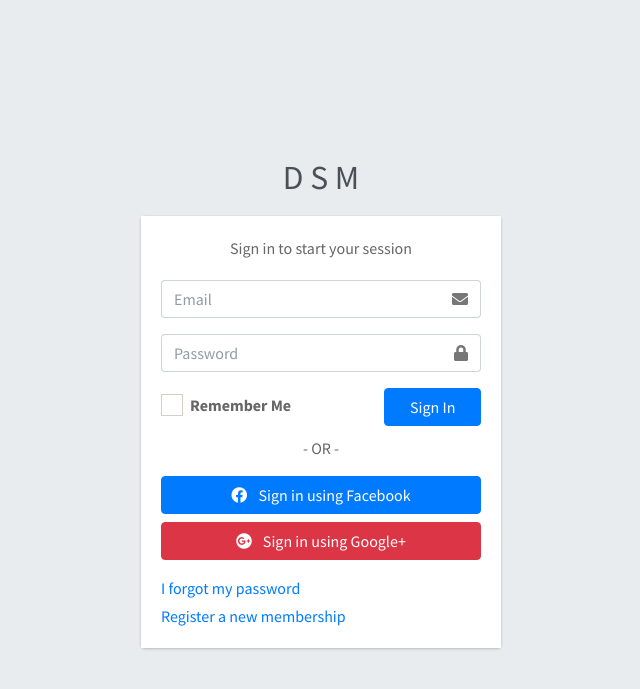
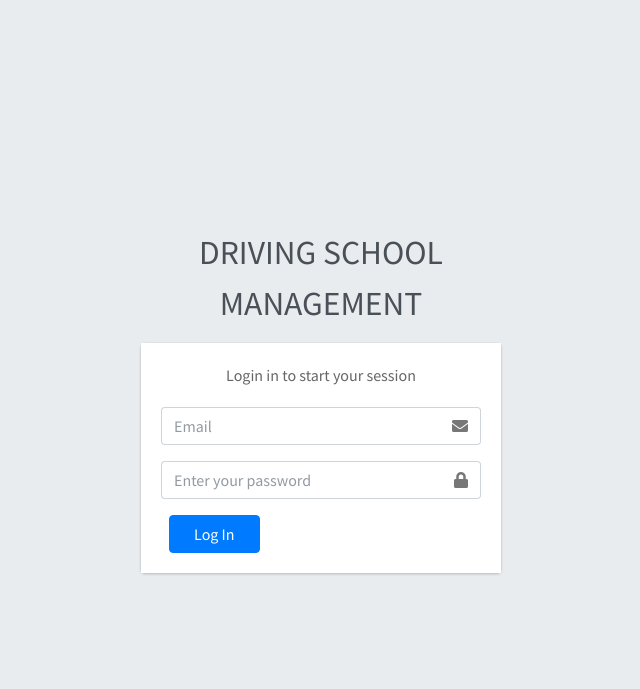
Before and after one commit to muhd-shafeen-34/Driving-School-Management-System, a Django app: page /login?next=/admin_home in a window 1280 px wide. Shown: the top 689 px of the page, without its empty margins (319-959 px from the left). Run offline with Django 5.2, Linux system fonts and the light colour scheme; some libraries are stand-ins or nearby versions.

Commit message:
added login fuctionality for every user

```diff
--- /dev/null
+++ b/App/forms.py
@@ -0,0 +1,11 @@
+from django import forms
+
+class CustomLoginForm(forms.Form):
+    email = forms.EmailField(label='Email', max_length=100,widget=forms.TextInput(attrs={
+        'class': 'form-control',  # Add your desired class here
+        'placeholder': 'Email'
+    }))
+    password = forms.CharField(label="Password",widget=forms.PasswordInput(attrs={
+        'class': 'form-control',  # Add your desired class here
+        'placeholder': 'Enter your password'
+    }))
--- a/App/urls.py
+++ b/App/urls.py
@@ -16,11 +16,14 @@ Including another URLconf
 """
 from django.contrib import admin
 from django.urls import path,include
-from App import views
+from App import Admin_Views, Staff_Views, Student_Views, views
+from django.contrib.auth.views import LoginView
 
 urlpatterns = [
     path('',views.index),
-    path('login',views.login),
-
+    path('login',views.custom_login_view, name='login'),
+    path('admin_home',Admin_Views.admin_dashboard,name='admin_home'),
+    path('staff_home',Staff_Views.staff_dashboard,name='staff_home'),
+    path('student_home',Student_Views.student_dashboard,name='student_home'),
 
 ]
--- a/App/views.py
+++ b/App/views.py
@@ -1,10 +1,52 @@
-from django.shortcuts import render
-from django.http import HttpResponse
-
+from django.shortcuts import render,redirect
+from django.http import HttpResponse,HttpResponseForbidden
+from App.models import CustomUser
+from django.urls import reverse
+from App import forms
+from django.contrib.auth.forms import AuthenticationForm
+from django.contrib.auth import login,authenticate
+from django.contrib import messages
 
 
 # Create your views here.
 def index(req):
     return render(req,'App/index.html')
-def login(req):
-    return render(req,'App/login.html')
+# def login(req):
+#     return render(req,'App/login.html')
+
+
+
+
+def role_based_redirect(user):
+    """Redirect users to different pages based on their role."""
+    if user.role=='admin':  # Admin user
+        return redirect('admin_home') # Redirect to the admin dashboard
+    elif user.role == 'instructor':  # Custom role for staff
+        return redirect('staff_home')  # Redirect to the staff dashboard
+    elif user.role == 'student':  # Custom role for student
+        return redirect('student_home')  # Redirect to the student dashboard
+    else:
+        return redirect('/')  # Default redirect if no specific role is found
+
+
+
+def custom_login_view(request):
+    if request.method == 'POST':
+        form = forms.CustomLoginForm(request.POST)
+        if form.is_valid():
+            email = form.cleaned_data.get('email')
+            password = form.cleaned_data.get('password')
+
+            user = authenticate(request, username=email, password=password)
+
+            if user is not None:
+                login(request, user)  # Log the user in
+
+            # Call the role-based redirect function
+                return role_based_redirect(user)
+            else:
+                messages.error(request, "Invalid login credentials")
+                return redirect('login')
+    else:
+        form = forms.CustomLoginForm()
+    return render(request, 'App/login.html', {'form': form})
--- a/DSM/settings.py
+++ b/DSM/settings.py
@@ -17,6 +17,9 @@ BASE_DIR = Path(__file__).resolve().parent.parent
 TEMPLATES_DIR = Path.joinpath(BASE_DIR, 'DSM/templates')
 STATIC_DIR = Path.joinpath(BASE_DIR, 'DSM/static')
 AUTH_USER_MODEL = 'App.CustomUser'
+
+LOGIN_URL = 'login'
+
 # Quick-start development settings - unsuitable for production
 # See https://docs.djangoproject.com/en/5.1/howto/deployment/checklist/
 
--- a/DSM/templates/App/login.html
+++ b/DSM/templates/App/login.html
@@ -1,3 +1,28 @@
+<!-- <!DOCTYPE html>
+<html lang="en">
+<head>
+    <meta charset="UTF-8">
+    <meta name="viewport" content="width=device-width, initial-scale=1.0">
+    <title>Login</title>
+</head>
+<body>
+    <h1>Login</h1>
+
+    {% if messages %}
+        <ul>
+            {% for message in messages %}
+                <li>{{ message }}</li>
+            {% endfor %}
+        </ul>
+    {% endif %}
+
+    <form method="POST">
+        {% csrf_token %}
+        {{ form.as_p }}
+        <button type="submit">Login</button>
+    </form>
+</body>
+</html> -->
 <!DOCTYPE html>
 <html>
 {% load static %}
@@ -22,16 +47,27 @@
 <body class="hold-transition login-page">
 <div class="login-box">
   <div class="login-logo">
-    <a href="../../index2.html"><b>D S M </b></a>
+    <a href="/"><b>DRIVING SCHOOL MANAGEMENT</b></a>
   </div>
   <!-- /.login-logo -->
   <div class="card">
+    <span>
+    {% if messages %}
+        <ul>
+            {% for message in messages %}
+                <li>{{ message }}</li>
+            {% endfor %}
+        </ul>
+    {% endif %}
+    </span>
     <div class="card-body login-card-body">
-      <p class="login-box-msg">Sign in to start your session</p>
+      <p class="login-box-msg">Login in to start your session</p>
 
-      <form action="../../index3.html" method="post">
+      <form method="POST">
+        {% csrf_token %}
         <div class="input-group mb-3">
-          <input type="email" class="form-control" placeholder="Email">
+          <!-- <input type="email" class="form-control" placeholder="Email"> -->
+           {{form.email}}
           <div class="input-group-append">
             <div class="input-group-text">
               <span class="fas fa-envelope"></span>
@@ -39,47 +75,21 @@
           </div>
         </div>
         <div class="input-group mb-3">
-          <input type="password" class="form-control" placeholder="Password">
+          <!-- <input type="password" class="form-control" placeholder="Password"> -->
+           {{form.password}}
           <div class="input-group-append">
             <div class="input-group-text">
               <span class="fas fa-lock"></span>
             </div>
           </div>
         </div>
-        <div class="row">
-          <div class="col-8">
-            <div class="icheck-primary">
-              <input type="checkbox" id="remember">
-              <label for="remember">
-                Remember Me
-              </label>
-            </div>
-          </div>
           <!-- /.col -->
           <div class="col-4">
-            <button type="submit" class="btn btn-primary btn-block">Sign In</button>
+            <button type="submit" class="btn btn-primary btn-block">Log In</button>
           </div>
           <!-- /.col -->
         </div>
       </form>
-
-      <div class="social-auth-links text-center mb-3">
-        <p>- OR -</p>
-        <a href="#" class="btn btn-block btn-primary">
-          <i class="fab fa-facebook mr-2"></i> Sign in using Facebook
-        </a>
-        <a href="#" class="btn btn-block btn-danger">
-          <i class="fab fa-google-plus mr-2"></i> Sign in using Google+
-        </a>
-      </div>
-      <!-- /.social-auth-links -->
-
-      <p class="mb-1">
-        <a href="forgot-password.html">I forgot my password</a>
-      </p>
-      <p class="mb-0">
-        <a href="register.html" class="text-center">Register a new membership</a>
-      </p>
     </div>
     <!-- /.login-card-body -->
   </div>
@@ -87,11 +97,6 @@
 <!-- /.login-box -->
 
 <!-- jQuery -->
-<script src="{% static 'App/plugins/jquery/jquery.min.js' %}"></script>
-<!-- Bootstrap 4 -->
-<script src="{% static 'App/plugins/bootstrap/js/bootstrap.bundle.min.js' %}"></script>
-<!-- AdminLTE App -->
-<script src="{% static 'App/dist/js/adminlte.min.js' %}"></script>
 
 </body>
 </html>
```
Also changed, not shown: App/Admin_Views.py (added, +12 -0 lines), App/Staff_Views.py (added, +9 -0 lines), App/Student_Views.py (added, +10 -0 lines), DSM/templates/App/Admin/admin_dashboard.html (added, +12 -0 lines), DSM/templates/App/Staff/staff_dashboard.html (added, +13 -0 lines), DSM/templates/App/Student/student_dashboard.html (added, +13 -0 lines), App/middleware.py (added).
